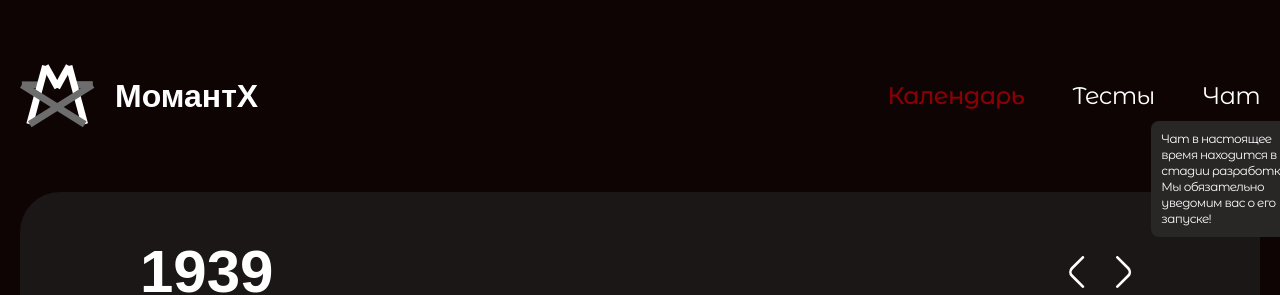
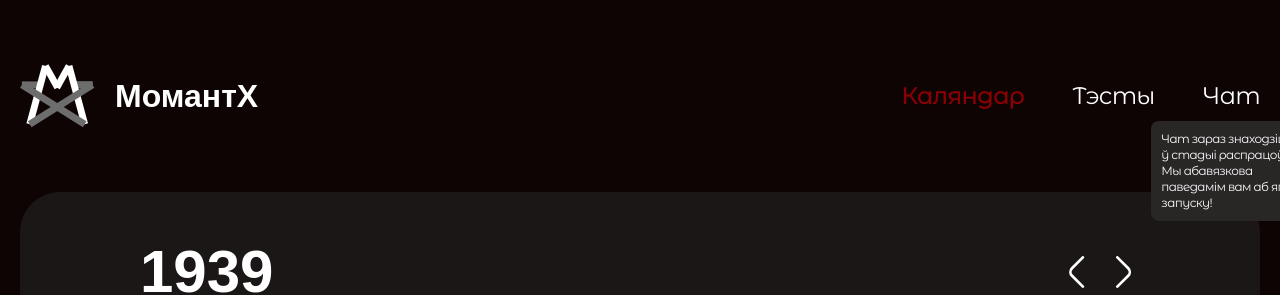
Before and after one commit to sutefanii/momantx-web-app, a Next.js app: page / in a window 1280 px wide. Both pictures are taken after a click on the link "Чат". Shown: the top 295 px of the page. Built offline with nearby package versions, Linux system fonts and the light colour scheme; no server answers; a web font is replaced by a local one.

Commit message:
Update mono window

```diff
--- a/src/ui/header.tsx
+++ b/src/ui/header.tsx
@@ -20,12 +20,12 @@ export const Header = ({pathName}: {
                     <ul className="flex gap-12 md:hidden">
                         <li>
                             <Link className={`${pathName === 'home' ? 'text-mainRed font-medium' : 'text-light'} item-link`} href={HOME_PAGE}>
-                                <span>Календарь</span>
+                                <span>Каляндар</span>
                             </Link>
                         </li>
                         <li>
                             <Link className={`${pathName === 'tests' ? 'text-mainRed font-medium' : 'text-light'} item-link`} href={TESTS_PAGE}>
-                                <span>Тесты</span>
+                                <span>Тэсты</span>
                             </Link>
                         </li>
                         <li>
@@ -34,7 +34,7 @@ export const Header = ({pathName}: {
                             }} className="relative text-light item-link font-normal" href={'#'}>
                                 <span>Чат</span>
                                 <div className={`${isOpenChatBlock ? 'block' : 'hidden'} absolute top-[40px] p-[10px] left-1/2 bg-darkCard transform translate-x-[-50%] w-40 h-50 rounded-lg text-xs z-50`}>
-                                    <p>Чат в настоящее время находится в стадии разработки. Мы обязательно уведомим вас о его запуске!</p>
+                                    <p>Чат зараз знаходзіцца ў стадыі распрацоўкі. Мы абавязкова паведамім вам аб яго запуску!</p>
                                 </div>
                             </Link>
                         </li>
--- a/src/ui/innerContentCard.tsx
+++ b/src/ui/innerContentCard.tsx
@@ -22,7 +22,7 @@ export const InnerContentCard = ({isOpen, dateToUse, isOpenInnerContentCard}: II
             className={`
                 ${isOpen ? 'opacity-100' : 'opacity-0 left-[calc(50%-100vw)]'}
                 w-1/2
-                h-[840px]
+                h-full
                 absolute
                 top-0
                 z-50
```
